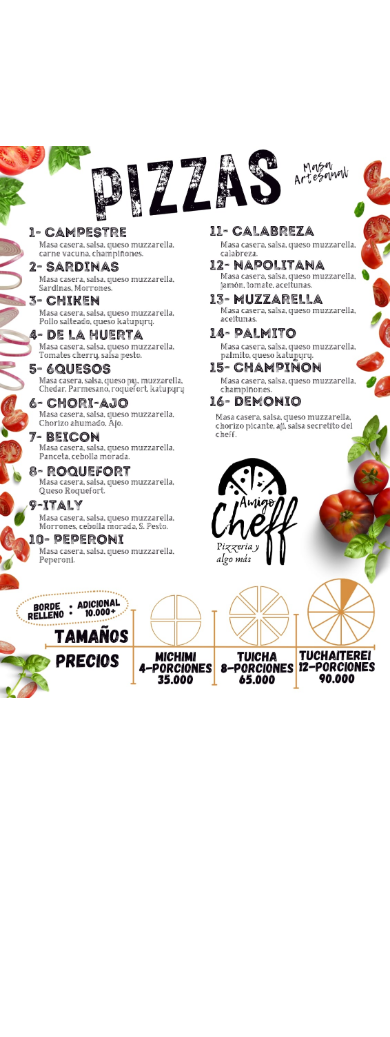
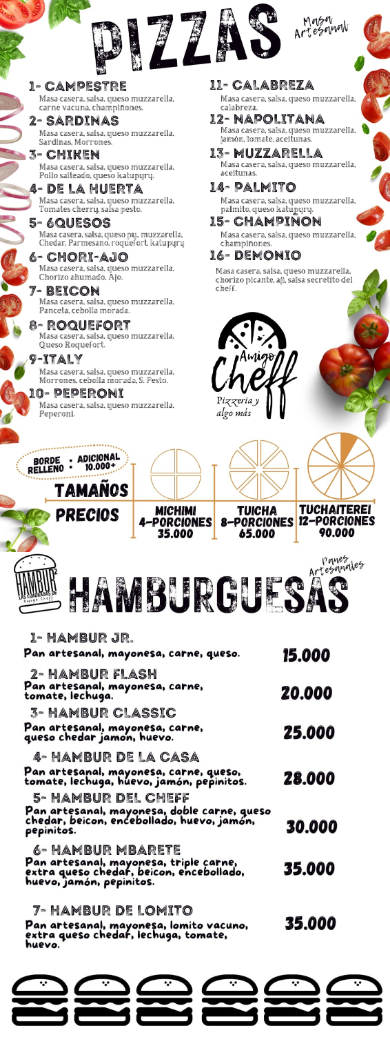
Before and after one commit to Victor08u/MenuAmigoCheff, a plain HTML site: page index.html in a window 390 px wide. Before the commit the page ends 844 px from the top, so only its background shows below. Drawn offline with Linux system fonts and the light colour scheme.

Commit message:
Update index.html to include hamburger menu image
Added a new image for hamburgers and adjusted the image height to maintain proportions.

```diff
--- a/index.html
+++ b/index.html
@@ -10,15 +10,17 @@
       padding: 0;
       background-color: #ffffff;
     }
+
     .imagen-menu {
-      width: 100vw;        /* ocupa todo el ancho del viewport */
-      height: 100vh;       /* ocupa todo el alto del viewport */
-      object-fit: contain; /* ajusta la imagen sin recortarla */
+      width: 100vw;         /* ocupa todo el ancho del viewport */
+      height: auto;         /* mantiene proporción */
       display: block;
+      object-fit: contain;  /* evita distorsión */
     }
   </style>
 </head>
 <body>
   <img src="menu.png" alt="Menú de Pizzas" class="imagen-menu">
+  <img src="hambur.png" alt="Menú de Hamburguesas" class="imagen-menu">
 </body>
 </html>
```
